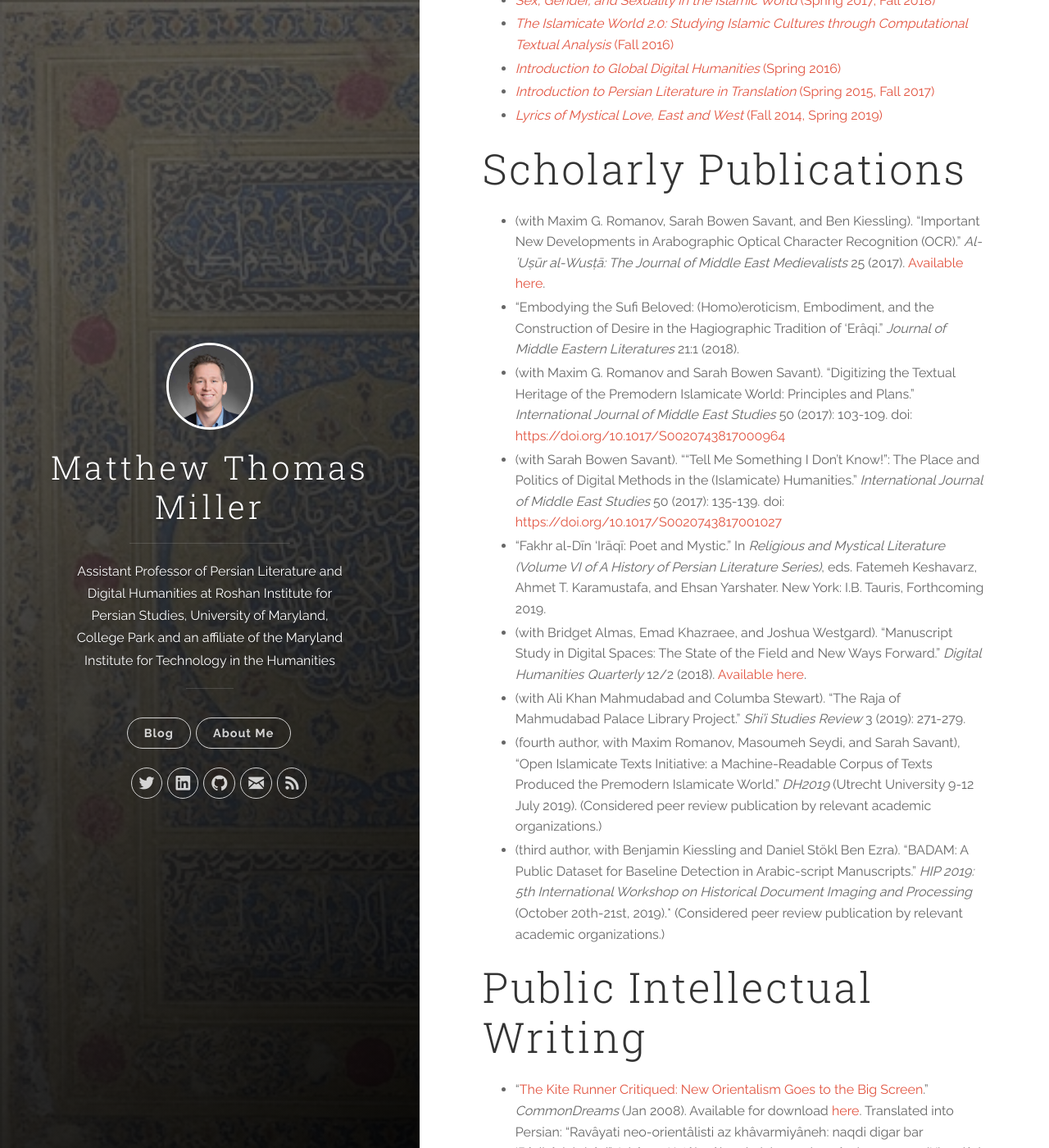
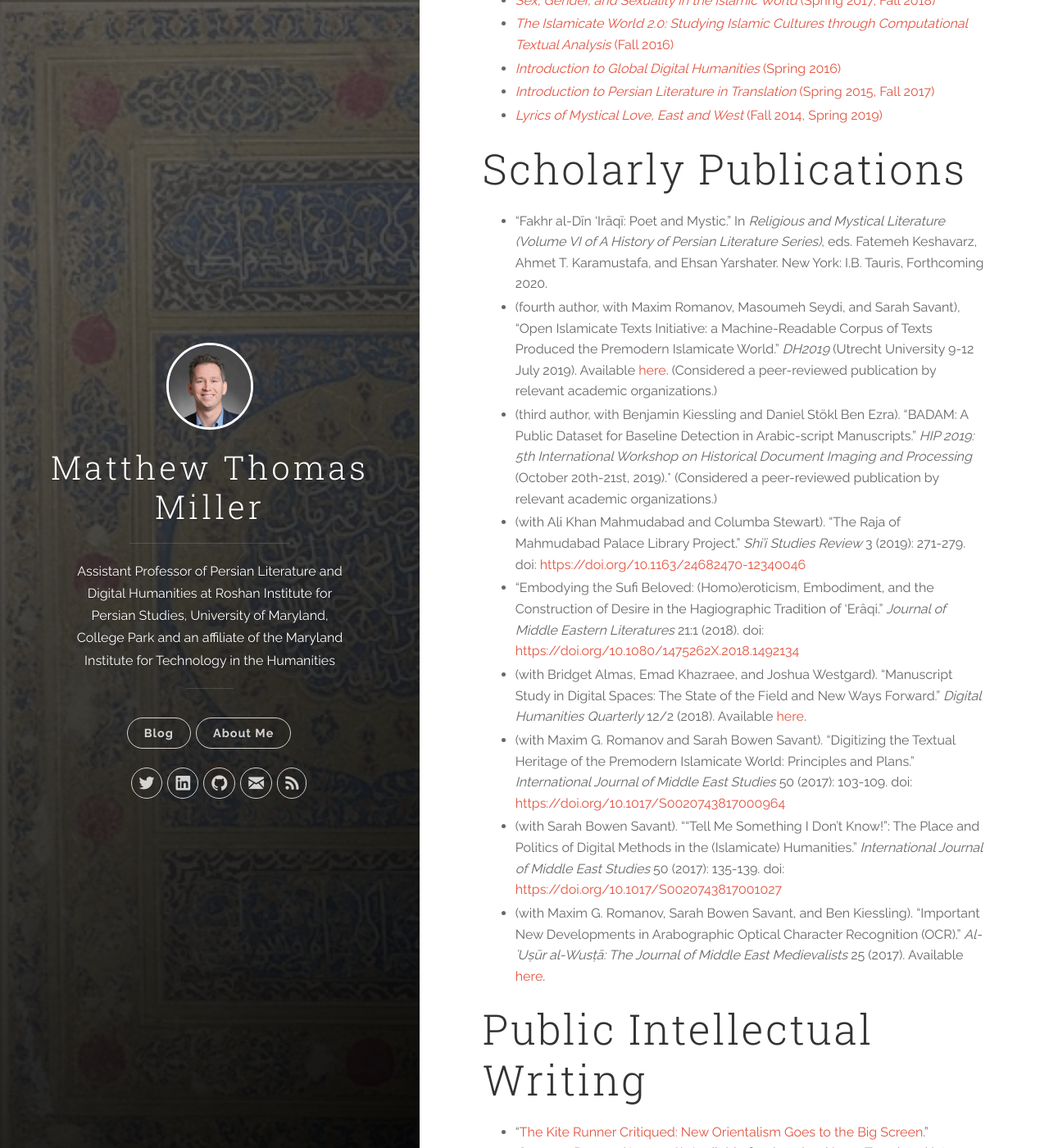
Before and after one commit to MatthewThomasMiller/MatthewThomasMiller.github.io, a Jekyll site: the page built from about-me.md, in a window 1280 px wide and 1400 px high, scrolled down 897 px. Shown: the whole window at 82% size. Built offline with Jekyll 4.4.1, drawn with Linux system fonts in a browser that asks for light colours; some of the changed text lies outside the part shown.

Commit message:
2019updates#4

```diff
--- a/about-me.md
+++ b/about-me.md
@@ -22,23 +22,23 @@ Matthew Thomas Miller, PhD. is Assistant Professor of Persian Literature and Dig
 * [*Lyrics of Mystical Love, East and West* (Fall 2014, Spring 2019)]({% post_url 2014-08-15-Course-Lyrics-of-Mystical-Love-East-and-West %})
 
 # Scholarly Publications
-* (with Maxim G. Romanov, Sarah Bowen Savant, and Ben Kiessling). “Important New Developments in Arabographic Optical Character Recognition (OCR).” *Al-ʿUṣūr al-Wusṭā: The Journal of Middle East Medievalists* 25 (2017). [Available here](http://islamichistorycommons.org/mem/wp-content/uploads/sites/55/2017/11/UW-25-Savant-et-al.pdf).
-* "Embodying the Sufi Beloved: (Homo)eroticism, Embodiment, and the Construction of Desire in the Hagiographic Tradition of ‘Erâqi." *Journal of Middle Eastern Literatures* 21:1 (2018).
+* “Fakhr al-Dīn ‘Irāqī: Poet and Mystic.” In *Religious and Mystical Literature (Volume VI of A History of Persian Literature Series)*, eds. Fatemeh Keshavarz, Ahmet T. Karamustafa, and Ehsan Yarshater. New York: I.B. Tauris, Forthcoming 2020.
+* (fourth author, with Maxim Romanov, Masoumeh Seydi, and Sarah Savant), "Open Islamicate Texts Initiative: a Machine-Readable Corpus of Texts Produced the Premodern Islamicate World." *DH2019* (Utrecht University 9-12 July 2019). Available [here](https://dev.clariah.nl/files/dh2019/boa/0838.html). (Considered a peer-reviewed publication by relevant academic organizations.)
+* (third author, with Benjamin Kiessling and Daniel Stökl Ben Ezra). "BADAM: A Public Dataset for Baseline Detection in Arabic-script Manuscripts." *HIP 2019: 5th International Workshop on Historical Document Imaging and Processing* (October 20th-21st, 2019).* (Considered a peer-reviewed publication by relevant academic organizations.)
+* (with Ali Khan Mahmudabad and Columba Stewart). "The Raja of Mahmudabad Palace Library Project." *Shi'i Studies Review* 3 (2019): 271-279. doi: [https://doi.org/10.1163/24682470-12340046](https://doi.org/10.1163/24682470-12340046)
+* "Embodying the Sufi Beloved: (Homo)eroticism, Embodiment, and the Construction of Desire in the Hagiographic Tradition of ‘Erâqi." *Journal of Middle Eastern Literatures* 21:1 (2018). doi: [https://doi.org/10.1080/1475262X.2018.1492134](https://doi.org/10.1080/1475262X.2018.1492134)
+* (with Bridget Almas, Emad Khazraee, and Joshua Westgard). "Manuscript Study in Digital Spaces: The State of the Field and New Ways Forward." *Digital Humanities Quarterly* 12/2 (2018). Available [here](http://www.digitalhumanities.org/dhq/vol/12/2/000374/000374.html).
 * (with Maxim G. Romanov and Sarah Bowen Savant). "Digitizing the Textual Heritage of the Premodern Islamicate World: Principles and Plans." *International Journal of Middle East Studies* 50 (2017): 103-109. doi: [
 https://doi.org/10.1017/S0020743817000964](
 https://doi.org/10.1017/S0020743817000964)
 * (with Sarah Bowen Savant). "“Tell Me Something I Don’t Know!”: The Place and Politics of Digital Methods in the (Islamicate) Humanities." *International Journal of Middle East Studies* 50 (2017): 135-139. doi: [
 https://doi.org/10.1017/S0020743817001027](
 https://doi.org/10.1017/S0020743817001027)
-* “Fakhr al-Dīn ‘Irāqī: Poet and Mystic.” In *Religious and Mystical Literature (Volume VI of A History of Persian Literature Series)*, eds. Fatemeh Keshavarz, Ahmet T. Karamustafa, and Ehsan Yarshater. New York: I.B. Tauris, Forthcoming 2019.
-* (with Bridget Almas, Emad Khazraee, and Joshua Westgard). "Manuscript Study in Digital Spaces: The State of the Field and New Ways Forward." *Digital Humanities Quarterly* 12/2 (2018). [Available here](http://www.digitalhumanities.org/dhq/vol/12/2/000374/000374.html).
-* (with Ali Khan Mahmudabad and Columba Stewart). "The Raja of Mahmudabad Palace Library Project." *Shi'i Studies Review* 3 (2019): 271-279.
-* (fourth author, with Maxim Romanov, Masoumeh Seydi, and Sarah Savant), "Open Islamicate Texts Initiative: a Machine-Readable Corpus of Texts Produced the Premodern Islamicate World." *DH2019* (Utrecht University 9-12 July 2019). (Considered peer review publication by relevant academic organizations.)
-* (third author, with Benjamin Kiessling and Daniel Stökl Ben Ezra). "BADAM: A Public Dataset for Baseline Detection in Arabic-script Manuscripts." *HIP 2019: 5th International Workshop on Historical Document Imaging and Processing* (October 20th-21st, 2019).* (Considered peer review publication by relevant academic organizations.)
+* (with Maxim G. Romanov, Sarah Bowen Savant, and Ben Kiessling). “Important New Developments in Arabographic Optical Character Recognition (OCR).” *Al-ʿUṣūr al-Wusṭā: The Journal of Middle East Medievalists* 25 (2017). Available [here](http://islamichistorycommons.org/mem/wp-content/uploads/sites/55/2017/11/UW-25-Savant-et-al.pdf).
 
 # Public Intellectual Writing
 
- * “[The Kite Runner Critiqued: New Orientalism Goes to the Big Screen](http://www.commondreams.org/views/2008/01/05/kite-runner-critiqued-new-orientalism-goes-big-screen).” *CommonDreams* (Jan 2008). Available for download [here](https://www.academia.edu/6972322/The_Kite_Runner_Critiqued_New_Orientalism_ Goes_to_the_Big_Screen). Translated into Persian: “Ravâyati neo-orientâlisti az khâvarmiyâneh: naqdi digar bar ‘Bâdbâdak-bâz’.” Jahân-e Ketâb sâl-e sizdahom, shomâreh-ye 3 va 4 (Khordâd va Tir 1387). Translated by Ahmad Sayf. Available [here](http://www.ensani.ir/fa/content/236052/default.aspx).
+* “[The Kite Runner Critiqued: New Orientalism Goes to the Big Screen](http://www.commondreams.org/views/2008/01/05/kite-runner-critiqued-new-orientalism-goes-big-screen).” *CommonDreams* (Jan 2008). Available for download [here](https://www.academia.edu/6972322/The_Kite_Runner_Critiqued_New_Orientalism_ Goes_to_the_Big_Screen). Translated into Persian: “Ravâyati neo-orientâlisti az khâvarmiyâneh: naqdi digar bar ‘Bâdbâdak-bâz’.” Jahân-e Ketâb sâl-e sizdahom, shomâreh-ye 3 va 4 (Khordâd va Tir 1387). Translated by Ahmad Sayf. [Available here](http://www.ensani.ir/fa/content/236052/default.aspx).
 
 # Honors, Awards, and Grants (Selected)
 
```
